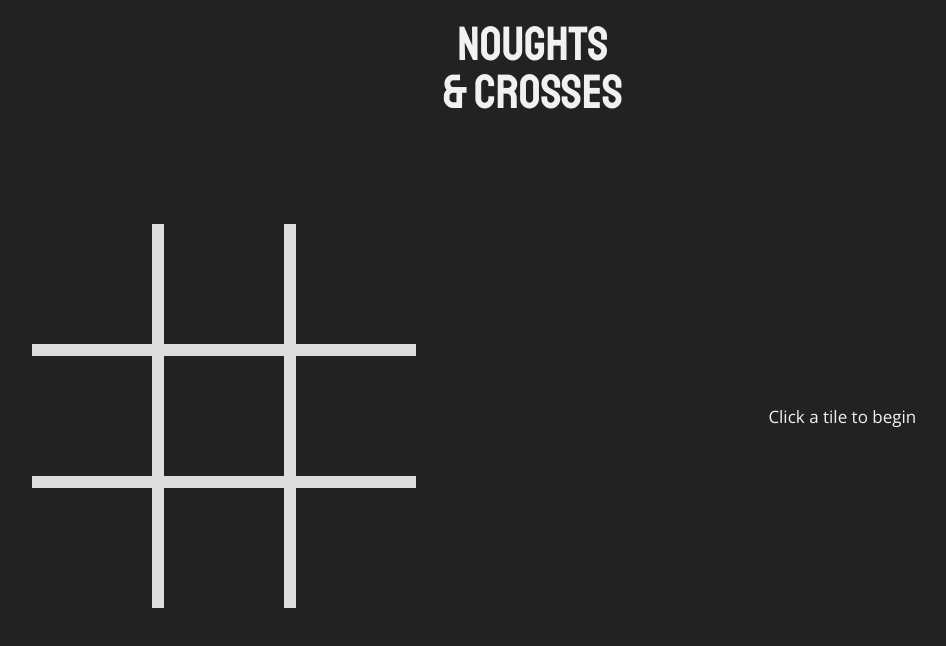
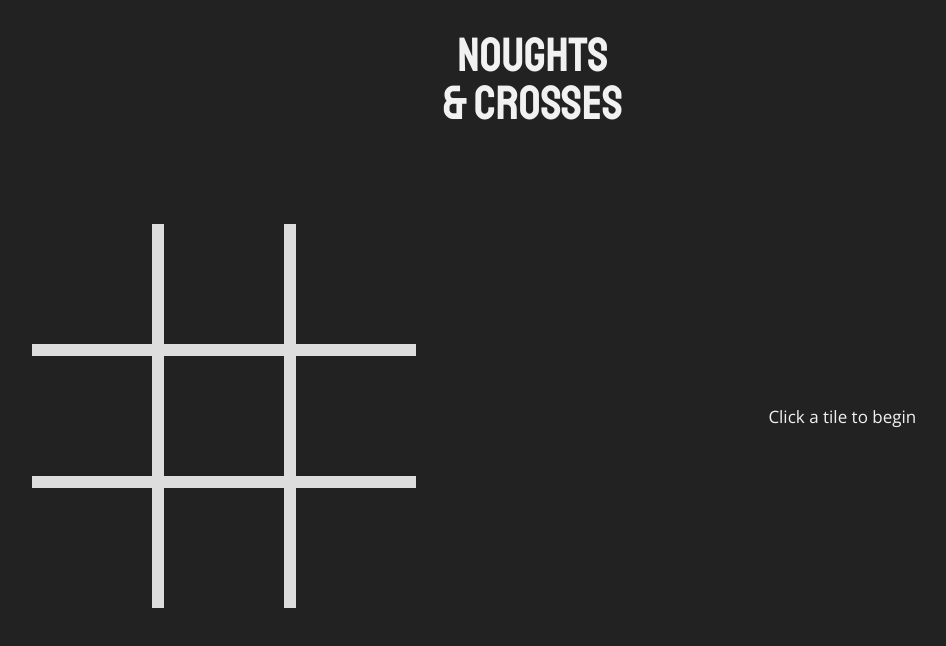
Before and after one commit to iamlizzylogan/noughts-and-crosses, a React app: page / in a window 1280 px wide. Shown: the top 646 px of the page, without its empty margins (107-1053 px from the left). Built offline with nearby package versions, Linux system fonts and the light colour scheme.

Commit message:
Make the logo and the board equidistant from the top and bottom edges of the screen respectively

```diff
--- a/src/styles/main.scss
+++ b/src/styles/main.scss
@@ -45,7 +45,7 @@ header {
 }
 
 .logo {
-    margin-top: 20px;
+    margin-top: 31px;
     display: flex;
     flex-direction: column;
     justify-content: center;
```
